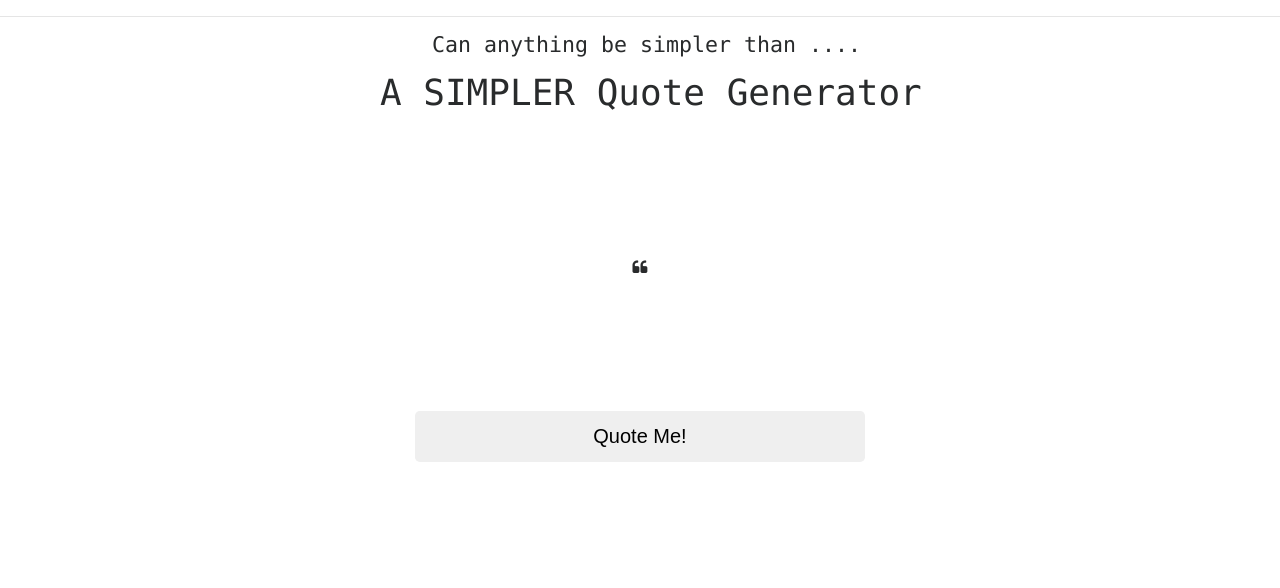
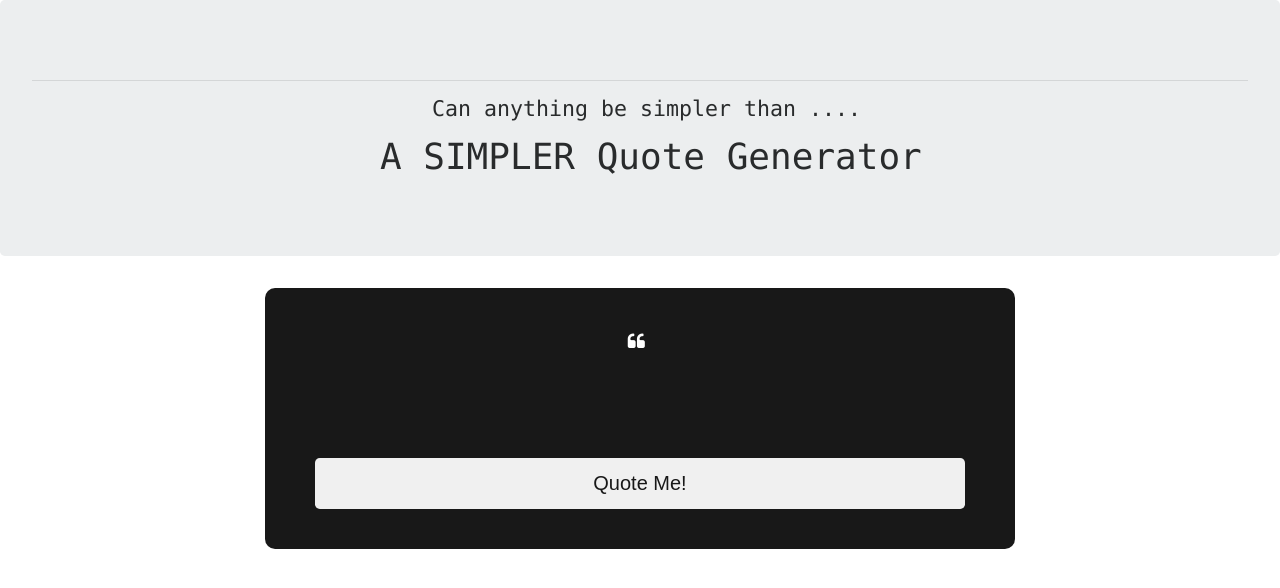
Before and after one commit to sunakshitejwani/quoteGenerator, a plain HTML site: page index.html in a window 1280 px wide. Drawn offline with Linux system fonts and the light colour scheme.

Commit message:
improve User Interface

```diff
--- a/css/style.css
+++ b/css/style.css
@@ -1,9 +1,40 @@
 .quote-box {
-  border-radius:3px;
+  border-radius:10px;
+  border-color:#fff;
   position:relative;
-  margin:8% auto auto auto;
-  width:450px;
+  margin:1% auto auto auto;
+  width:650px;
   padding:40px 50px;
   display:table;
-  background-color:#fff;
+  background-color:#000;
+  opacity: 0.9;
+  color: #fff;
+  text-align:center;
+  i{
+      font-size:1.0em;
+      margin-right: 0.4em;
+    }
+    text-align:center;
+    width:650px;
+    height:auto;
+    clear:both;
+    font-weight:500;
+    font-size:1.15em;
+
 }
+.heading{
+	position: relative;
+	margin-top: -20px;
+}
+.box-on-top{
+	height: 20px;
+	width: 100%;
+	background-color: #fff;
+	padding-top:20px;
+	margin-top: -10px;
+	background-color:white;
+	opacity:0.5;
+}
+body{
+	background-color: #000;
+}
--- a/index.html
+++ b/index.html
@@ -7,14 +7,17 @@
 	<link href="http://maxcdn.bootstrapcdn.com/font-awesome/4.2.0/css/font-awesome.min.css" rel="stylesheet">
 	<link href="css/bootstrap.min.css" rel="stylesheet">
 	<meta name="viewport" content="width=device-width,initial-scale=1.0">
+
+	<script type="text/javascript" src="js/javascript.js"></script>
 </head>
 <body>
-<div class="box-on-top">
+<div class=" jumbotron">
 <hr>
 <center><h4><pre> Can anything be simpler than ....</pre></h4></center>
+<center><h1><pre> A SIMPLER Quote Generator</pre></h1></center>
 </div>
 
-	<center><h1><pre> A SIMPLER Quote Generator</pre></h1></center>
+
 
 
 	<div class="quote-box">
@@ -24,7 +27,7 @@
 
 	</div>
 	</blockquote>
-	<button onclick="newQuote()" class="btn btn-default btn-lg btn-block">
+	<button onclick="newQuote()" id="clickm" class="btn btn-default btn-lg btn-block">
 		Quote Me!
 	</button>
 	</div>
--- a/js/javascript.js
+++ b/js/javascript.js
@@ -1,22 +1,30 @@
 //step1 : create an array of quotes
 var quotes=[
-"Life is 10% what happens to us and 90% how we react to it.",
-"There is no royal road to anything. One thing at a time, all things in succession. That which grows fast, withers as rapidly. That which grows slowly, endures.",
-"Be not afraid of life. Believe that life is worth living, and your belief will help create the fact.",
-"When I stand before God at the end of my life, I would hope that I would not have a single bit of talent left and could say, I used everything you gave me.",
-"The quickest way to double your money is to fold it over and put it back in your pocket.",
-"Even if you’re on the right track, you’ll get run over if you just sit there.",
-"When I hear somebody sigh, ‘Life is hard,’ I am always tempted to ask, ‘Compared to what?",
-"Nurture your mind with great thoughts. To believe in the heroic makes heroes.",
-"The real opportunity for success lies within the person and not in the job.",
-"Look at the sparrows; they do not know what they will do in the next moment. Let us literally live from moment to moment."
+'Life is 10\% what happens to us and 90\% how we react to it.',
+'There is no royal road to anything. One thing at a time, all things in succession. That which grows fast, withers as rapidly. That which grows slowly, endures.',
+'Be not afraid of life. Believe that life is worth living, and your belief will help create the fact.',
+'When I stand before God at the end of my life, I would hope that I would not have a single bit of talent left and could say, I used everything you gave me.',
+'The quickest way to double your money is to fold it over and put it back in your pocket.',
+'Even if you\'re on the right track, you\'ll get run over if you just sit there.',
+'When I hear somebody sigh, \' Life is hard,\' I am always tempted to ask, \'Compared to what\?',
+'Nurture your mind with great thoughts. To believe in the heroic makes heroes.',
+'The real opportunity for success lies within the person and not in the job.',
+'Look at the sparrows. they do not know what they will do in the next moment. Let us literally live from moment to moment.'
 ];
-var colors = ['#16a085', '#27ae60', '#2c3e50', '#f39c12', '#e74c3c', '#9b59b6', '#FB6964', '#342224', "#472E32", "#BDBB99", "#77B1A9", "#73A857"];
+var colors = ['#16a085', '#27ae60', '#2c3e50', '#f39c12', '#e74c3c', '#9b59b6', '#FB6964', '#342224', '#472E32', '#BDBB99', '#77B1A9', '#73A857'];
 function newQuote(){
 
 	var randomNumber = 	Math.floor(Math.random()*(quotes.length));
 	document.getElementById('quoteDisplay').innerHTML = quotes[randomNumber];
 
-//	document.body.style.backgroundColor = "red";
+//	document.body.style.backgroundColor = 'red';
 	document.body.style.backgroundColor=colors[randomNumber];
+	document.getElementById('quoteDisplay').style.borderColor=colors[randomNumber];
+
+/*var color = Math.floor(Math.random() * colors.length);
+		var colors = ['#16a085', '#27ae60', '#2c3e50', '#f39c12', '#e74c3c', '#9b59b6', '#FB6964', '#342224', '#472E32', '#BDBB99', '#77B1A9', '#73A857'];
+	$("html body").animate({
+        backgroundColor: colors[color],
+        color: colors[color]
+      }, 1000);*/
 }
--- a/style.css
+++ /dev/null
@@ -1,33 +0,0 @@
-.quote-box {
-  border-radius:3px;
-  position:relative;
-  margin:8% auto auto auto;
-  width:450px;
-  height: 550px;
-  padding:40px 50px;
-  display:table;
-  background-color:#fff;
-  opacity: 0.9;
-  text-align:center;
-    width:450px;
-    height:auto;
-    clear:both;
-    font-weight:500;
-    font-size:1.75em;
-}
-.heading{
-	position: relative;
-	margin-top: 100px;
-}
-.box-on-top{
-	height: 20px;
-	width: 100%;
-	background-color: #ECEEEF;
-	padding-top:20px;
-	margin-top: -10px;
-	background-color:white;
-	opacity:0.5;
-}
-body{
-	background-color: #000;
-}
```
